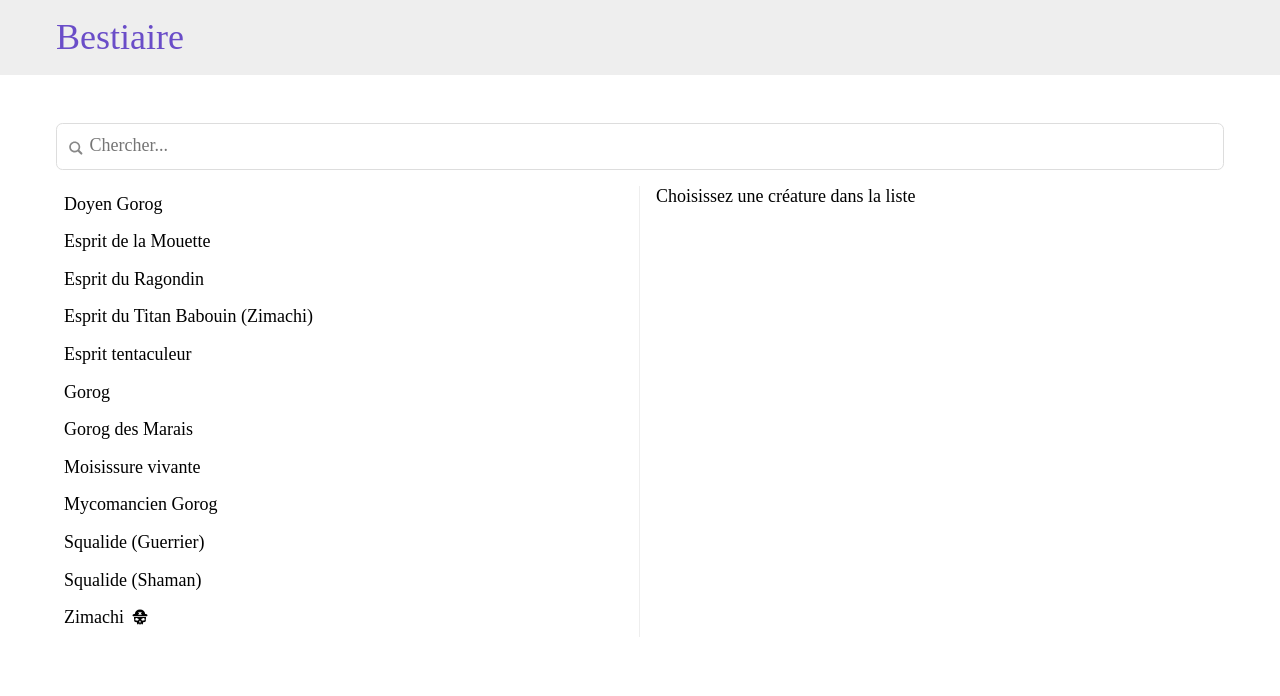
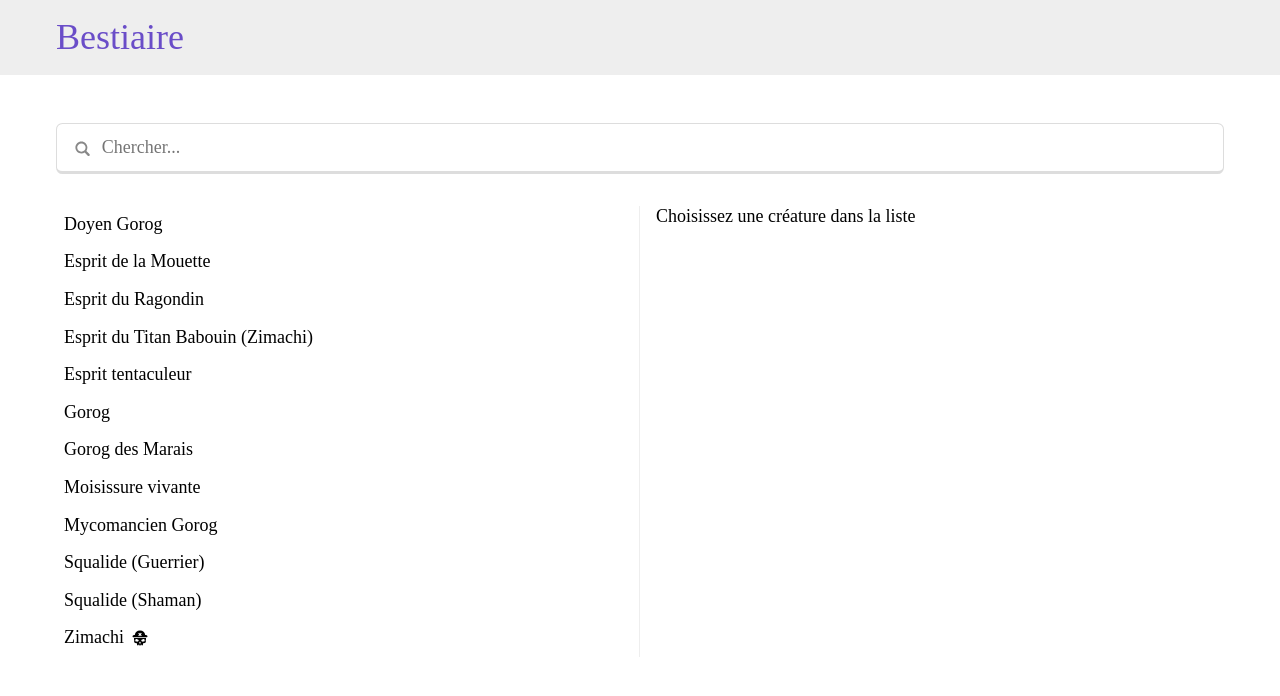
Before and after one commit to VivienLN/rpg-bestiary, a Vue app: page / in a window 1280 px wide. Shown: the top 696 px of the page. Built offline with nearby package versions, Linux system fonts and the light colour scheme; a web font is replaced by a local one.

Commit message:
improve search

```diff
--- a/src/components/NavMain.vue
+++ b/src/components/NavMain.vue
@@ -71,7 +71,7 @@
 
 <template>
   <nav class="nav-main">
-    <ul>
+    <ul v-if="filteredCreatures.length">
       <li v-for="(c, i) in filteredCreatures" :key="i">
         <RouterLink :to="'/c/' + slugify(c.name)" :class="{ unique: c.unique }">
           {{c.name}}
@@ -79,6 +79,9 @@
         </RouterLink>
       </li>
     </ul>
+    <div v-else>
+      Aucun résultat trouvé :(
+    </div>
   </nav>
 </template>
 
--- a/src/components/SearchBar.vue
+++ b/src/components/SearchBar.vue
@@ -28,9 +28,10 @@
 
 <style scoped>
   .search {
-    margin-bottom: 1rem;
-    padding: .6rem;
+    margin-bottom: 2rem;
+    padding: 0 .6rem;
     border: 1px solid #ddd;
+    border-bottom-width: 3px;
     border-radius: .4rem;
     display: flex;
     align-items: center;
@@ -39,18 +40,19 @@
   }
 
   .icon {
-    width: 1em;
+    width: 1.1em;
     padding-top: .2rem;
+    margin: 0 .4rem;
     fill: #888;
   }
 
   input[type="text"] {
+    padding: .8rem 0;
     border: none;
     width: 100%;
     outline: none;
     font-family: inherit;
     font-size: inherit;
-    padding-bottom: .2rem;
     line-height: 1;
   }
 </style>
```
